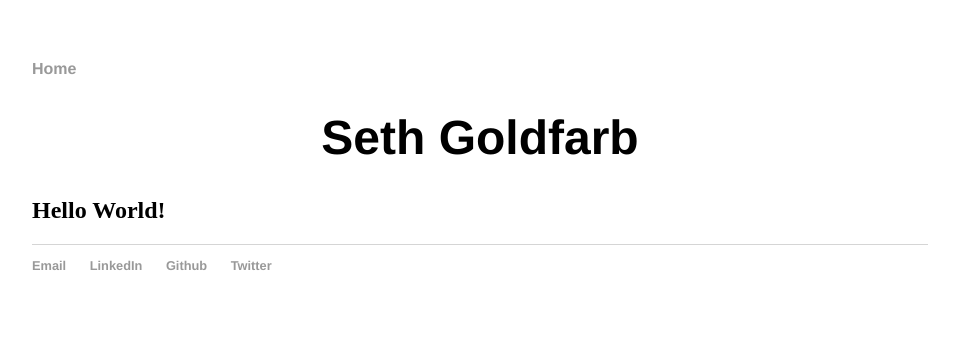
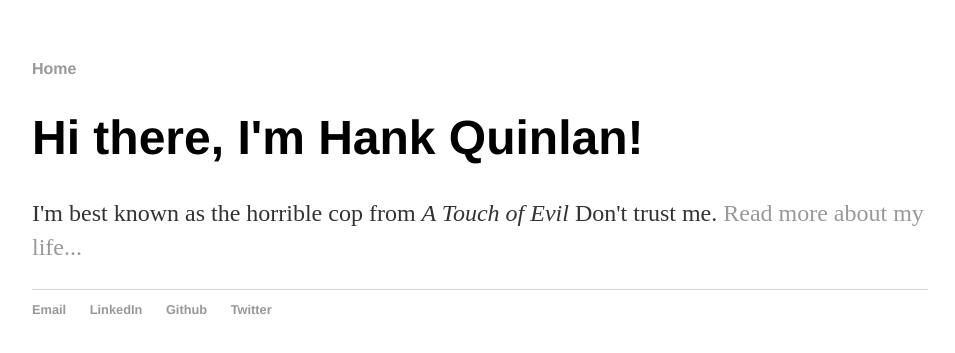
Before and after one commit to goldfarbas/SethGoldfarb, a Jekyll site: the page built from index.html, in a window 1280 px wide. Shown: the top 353 px of the page, without its empty margins (160-1115 px from the left). Built offline with Jekyll 4.4.1, drawn with Linux system fonts in a browser that asks for light colours.

Commit message:
Update index.html

```diff
--- a/index.html
+++ b/index.html
@@ -1,34 +1,8 @@
-<!doctype html>
-<html lang="en">
-
-<head>
-  <meta charset="UTF-8">
-	<!-- link to main stylesheet -->
-	<link rel="stylesheet" type="text/css" href="/css/main.css">
-  <title>The Portfolio of Seth Goldfarb</title>
-</head>
-
-<body>
-  <nav>
-    <ul>
-        <li><a href="/">Home</a></li>
-    </ul>
-  </nav>
-
-  <div class="container">
-	  <center><h1>Seth Goldfarb</h1></center>
-
-    <h2>Hello World!</h2>
-    </div><!-- /.container -->
-
-  <footer>
-    		<ul>
-        		<li><a href="mailto:goldfarbas@gmail.com">Email</a></li>
-			<li><a href="https://www.linkedin.com/in/asethgoldfarb/">LinkedIn</a></li>
-        		<li><a href="https://github.com/goldfarbas">Github</a></li>
-			<li><a href="https://twitter.com/GoldenChaosGod">Twitter</a></li>
-			</ul>
-		</footer>
-</body>
-
-</html>
+---
+layout: default
+title: The Portfolio of Seth Goldfarb
+---
+<div class="blurb">
+	<h1>Hi there, I'm Hank Quinlan!</h1>
+	<p>I'm best known as the horrible cop from <em>A Touch of Evil</em> Don't trust me. <a href="/about">Read more about my life...</a></p>
+</div><!-- /.blurb -->
```
